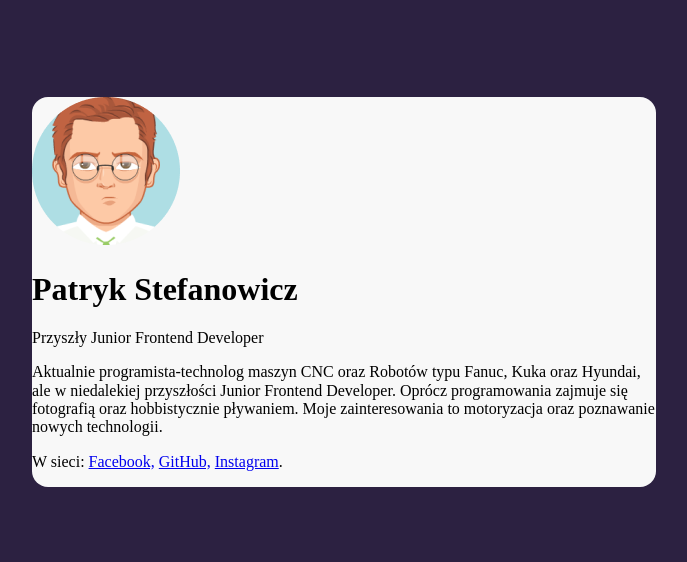
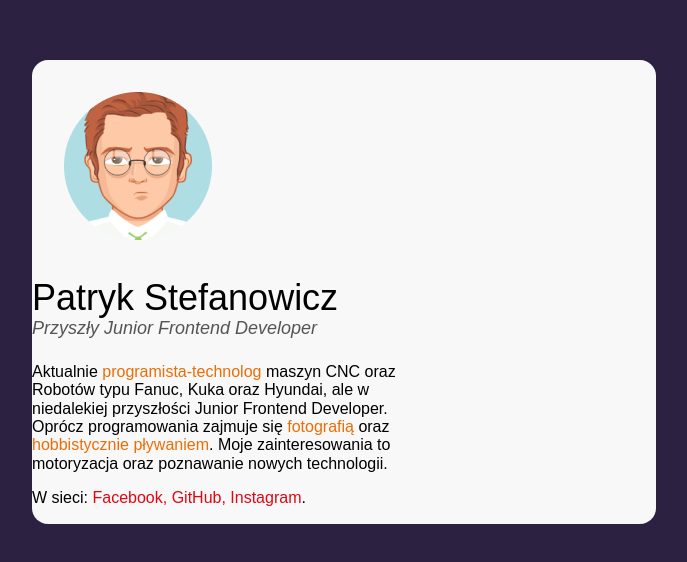
Before and after one commit to patrykstefanowicz/business-card, a plain HTML site: page index.html in a window 1280 px wide. Shown: the part 108-670 px from the top of the page, without its empty margins (296-983 px from the left). Drawn offline with Linux system fonts and the light colour scheme.

Commit message:
person content styles

```diff
--- a/index.html
+++ b/index.html
@@ -9,26 +9,42 @@
   </head>
   <body>
     <main class="main">
+      <div>
         <article class="person">
-        <img class="person__picture" src="avatar.png" alt="Zdjęcie Patryka S" />
+          <img
+            class="person__picture"
+            src="avatar.png"
+            alt="Zdjęcie Patryka S"
+          />
           <header class="person__info">
             <h1 class="person__name">Patryk Stefanowicz</h1>
             <p class="person__position">Przyszły Junior Frontend Developer</p>
           </header>
-        <p class="person__paragraph">
-          Aktualnie programista-technolog maszyn CNC oraz Robotów typu Fanuc,
-          Kuka oraz Hyundai, ale w niedalekiej przyszłości Junior Frontend
-          Developer. Oprócz programowania zajmuje się fotografią oraz
-          hobbistycznie pływaniem. Moje zainteresowania to motoryzacja oraz
-          poznawanie nowych technologii.
+          <p class="person__paragraph person__paragraph--margin">
+            Aktualnie
+            <strong class="special">programista-technolog</strong> maszyn CNC
+            oraz Robotów typu Fanuc, Kuka oraz Hyundai, ale w niedalekiej
+            przyszłości Junior Frontend Developer. Oprócz programowania zajmuje
+            się <strong class="special">fotografią</strong> oraz
+            <strong class="special">hobbistycznie pływaniem</strong>. Moje
+            zainteresowania to motoryzacja oraz poznawanie nowych technologii.
           </p>
           <p class="person__paragraph">
             W sieci:
-          <a class="person__link" href="https://www.facebook.com/patryk.stefanowicz">Facebook,</a>
-          <a class="person__link" href="https://github.com/patrykstefanowicz">GitHub,</a>
-          <a class="person__link" href="https://www.instagram.com/steefan_p/">Instagram</a>.
+            <a
+              class="person__link"
+              href="https://www.facebook.com/patryk.stefanowicz"
+              >Facebook,</a
+            >
+            <a class="person__link" href="https://github.com/patrykstefanowicz"
+              >GitHub,</a
+            >
+            <a class="person__link" href="https://www.instagram.com/steefan_p/"
+              >Instagram</a
+            >.
           </p>
         </article>
+      </div>
     </main>
   </body>
 </html>
--- a/style.css
+++ b/style.css
@@ -20,4 +20,51 @@ main {
   background: #f8f8f8;
   width: 624px;
   border-radius: 16px;
+  font-family: Arial, Helvetica, sans-serif;
 }
+
+
+.person{
+
+}
+
+.person__picture{
+    margin: 32px;
+}
+
+.person__info{
+    margin-bottom: 24px;
+}
+
+.person__name{
+    margin: 0;
+    font-size: 36px;
+    font-weight: normal;
+}
+
+.person__position{
+    margin: 0;
+    color: #545454;
+    font-style: italic;
+    font-size: 18px;
+}
+
+.person__paragraph--margin{
+    margin-bottom: 16px;
+}
+
+.person__paragraph{
+    font-size: 16px;
+    width: 380px;
+
+}
+
+.person__link{
+    text-decoration: none;
+    color: #E20613;
+}
+
+.special{
+    font-weight: normal;
+    color: #ED6D05;
+}
```
Lines whose indentation alone changed are shown as unchanged.
